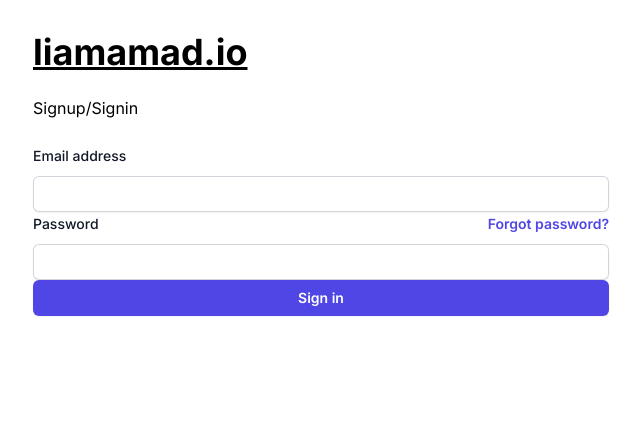
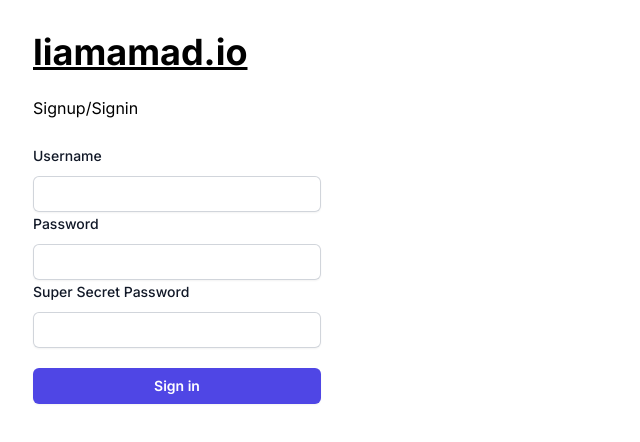
Before and after one commit to cnoott/blog-cms, a Next.js app: page /auth in a window 1280 px wide. Shown: the top 442 px of the page, without its empty margins (319-959 px from the left). Built offline with nearby package versions, Linux system fonts and the light colour scheme.

Commit message:
Signup component

```diff
--- a/app/components/SignUp.tsx
+++ b/app/components/SignUp.tsx
@@ -1,28 +1,30 @@
 'use client';
 import { useState } from 'react';
+import { createUser } from '../auth/actions';
 
 export default function SignUpForm() {
   const [state, setState] = useState<{ message?: string; errors?: any }>({});
 
   async function handleSubmit(formData: FormData) {
-    //const result = await createPost(formData);
-    //console.log('RESULT', result);
-    //setState(result);
+    const result = await createUser(formData);
+    setState(result);
   }
 
   return (
-    <form action={handleSubmit}>
+    <form action={handleSubmit} className='w-1/2 '>
+      {state.message && <p className='text-green-600'>{state.message}</p>}
+      {state?.errors?.general && <p className='text-red-600'>{state?.errors?.general}</p>}
       <div>
-        <label htmlFor='email' className='block text-sm font-medium leading-6 text-gray-900'>
-          Email address
+        <label htmlFor='name' className='block text-sm font-medium leading-6 text-gray-900'>
+          Username
         </label>
         <div className='mt-2'>
           <input
-            id='email'
-            name='email'
-            type='email'
+            id='name'
+            name='name'
+            type='name'
             required
-            autoComplete='email'
+            autoComplete='name'
             className='block w-full rounded-md border-0 py-1.5 text-gray-900 shadow-sm ring-1 ring-inset ring-gray-300 placeholder:text-gray-400 focus:ring-2 focus:ring-inset focus:ring-indigo-600 sm:text-sm sm:leading-6'
           />
         </div>
@@ -33,11 +35,6 @@ export default function SignUpForm() {
           <label htmlFor='password' className='block text-sm font-medium leading-6 text-gray-900'>
             Password
           </label>
-          <div className='text-sm'>
-            <a href='#' className='font-semibold text-indigo-600 hover:text-indigo-500'>
-              Forgot password?
-            </a>
-          </div>
         </div>
         <div className='mt-2'>
           <input
@@ -52,9 +49,27 @@ export default function SignUpForm() {
       </div>
 
       <div>
+        <div className='flex items-center justify-between'>
+          <label htmlFor='password' className='block text-sm font-medium leading-6 text-gray-900'>
+            Super Secret Password
+          </label>
+
+        </div>
+        <div className='mt-2'>
+          <input
+            id='secretPassword'
+            name='secretPassword'
+            type='password'
+            required
+            className='block w-full rounded-md border-0 py-1.5 text-gray-900 shadow-sm ring-1 ring-inset ring-gray-300 placeholder:text-gray-400 focus:ring-2 focus:ring-inset focus:ring-indigo-600 sm:text-sm sm:leading-6'
+          />
+        </div>
+      </div>
+
+      <div>
         <button
           type='submit'
-          className='flex w-full justify-center rounded-md bg-indigo-600 px-3 py-1.5 text-sm font-semibold leading-6 text-white shadow-sm hover:bg-indigo-500 focus-visible:outline focus-visible:outline-2 focus-visible:outline-offset-2 focus-visible:outline-indigo-600'
+          className='mt-5 flex w-full justify-center rounded-md bg-indigo-600 px-3 py-1.5 text-sm font-semibold leading-6 text-white shadow-sm hover:bg-indigo-500 focus-visible:outline focus-visible:outline-2 focus-visible:outline-offset-2 focus-visible:outline-indigo-600'
         >
           Sign in
         </button>
```
